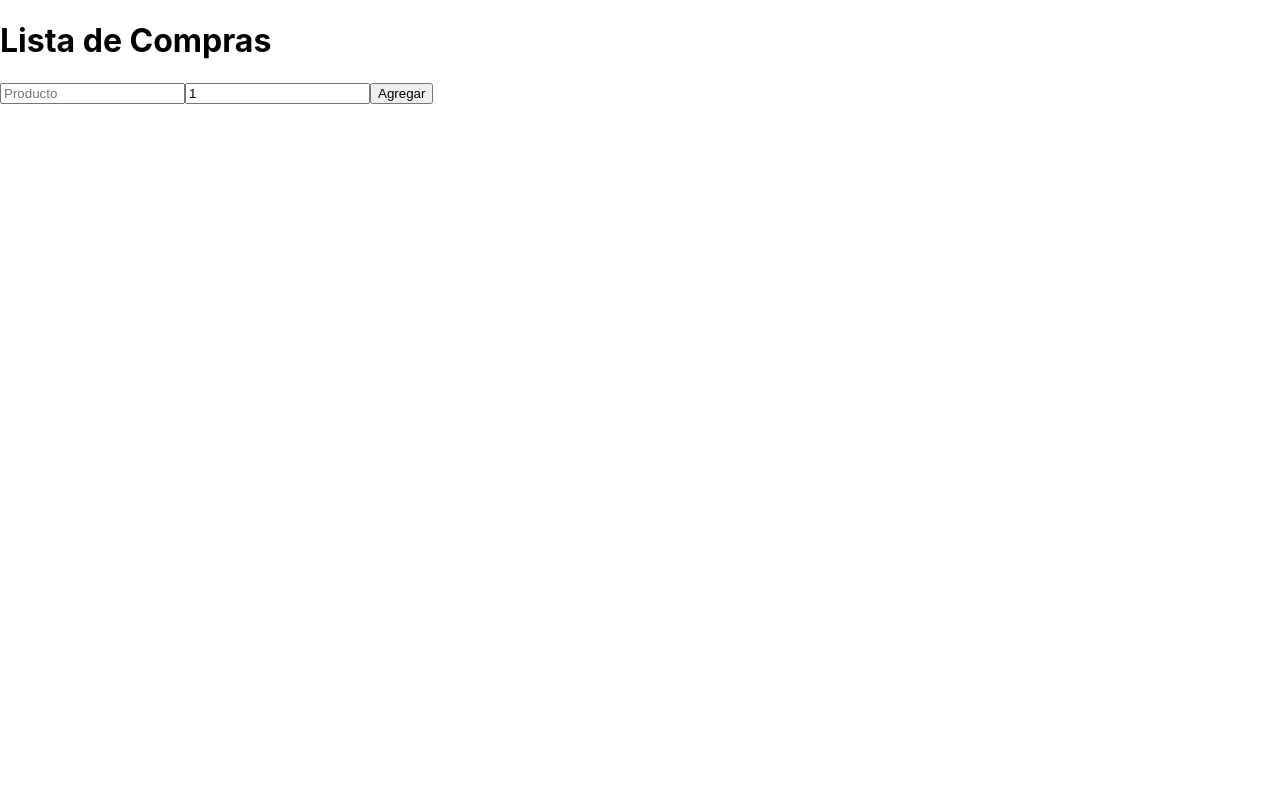
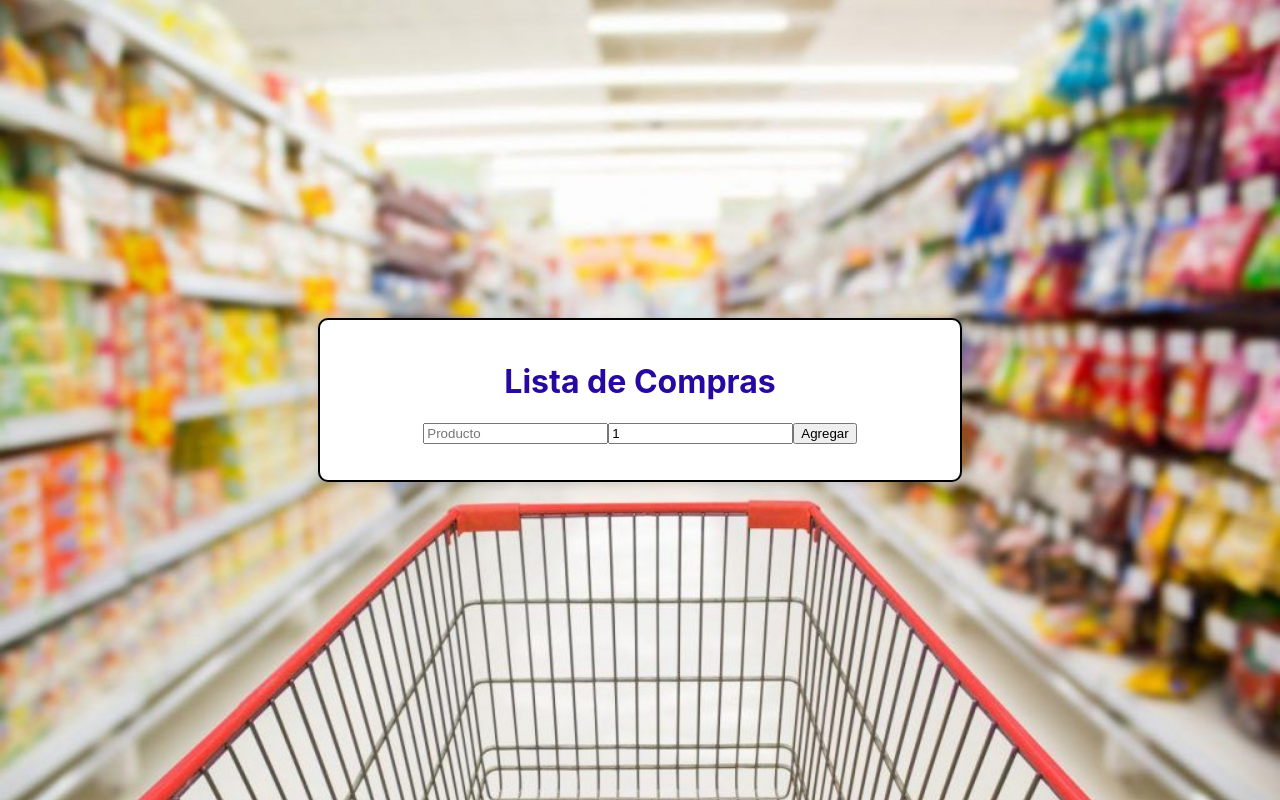
Before and after one commit to JuanmaGauna/ControlCompras, a React (Create React App) app: page / in a window 1280 px wide. Built offline with nearby package versions, Linux system fonts and the light colour scheme.

Commit message:
Se agrega estilos

```diff
--- a/src/App.css
+++ b/src/App.css
@@ -1,18 +1,41 @@
+/* Estilo para centrar el contenedor y el texto */
+.center-container {
+  display: flex;
+  flex-direction: column;
+  justify-content: center;
+  align-items: center;
+  height: 100vh; /* Altura completa de la ventana */
+  text-align: center; /* Centra el texto dentro del contenedor */
+  background-color: #f0f0f0; /* Color de fondo opcional */
+  background-image: url('img/super.jpg'); /* Cambia por la URL de tu imagen */
+  background-size: cover;  /* Asegura que la imagen cubra toda la ventana */
+  background-position: center;  /* Centra la imagen de fondo */
+  background-repeat: no-repeat; /* Evita que la imagen se repita */
+}
+.box-container{
+  border: 2px solid #000;  /* Borde del recuadro */
+  padding: 20px;           /* Espacio interior del recuadro */
+  border-radius: 10px;      /* Bordes redondeados opcionales */
+  background-color: #fff;   /* Fondo del recuadro */
+  box-shadow: 0 4px 8px rgba(0, 0, 0, 0.1); /* Sombra para darle profundidad */
+  text-align: center;       /* Centrar el texto dentro del recuadro */
+  width: 80%;               /* Ajusta el ancho del recuadro */
+  max-width: 600px;         /* Máximo ancho del recuadro */
+}
+
+/* Estilo para el título principal */
+.tituloPrincipal {
+
+  color: rgb(39, 8, 161); /* Cambia el color del texto a azul */
+  font-size: 2rem; /* Ajusta el tamaño de fuente si lo deseas */
+}
+
+/* Puedes eliminar el siguiente bloque si no estás usando el logo de React */
 .App {
   text-align: center;
 }
 
-.App-logo {
-  height: 40vmin;
-  pointer-events: none;
-}
-
-@media (prefers-reduced-motion: no-preference) {
-  .App-logo {
-    animation: App-logo-spin infinite 20s linear;
-  }
-}
-
+/* Puedes eliminar esto si no usas un logo */
 .App-header {
   background-color: #282c34;
   min-height: 100vh;
@@ -24,15 +47,7 @@
   color: white;
 }
 
+/* Puedes eliminar esto si no necesitas un enlace estilizado */
 .App-link {
-  color: #61dafb;
+  color: #3026c2;
 }
-
-@keyframes App-logo-spin {
-  from {
-    transform: rotate(0deg);
-  }
-  to {
-    transform: rotate(360deg);
-  }
-}
--- a/src/ItemList.js
+++ b/src/ItemList.js
@@ -55,5 +55,4 @@ function ItemList({ items, removeItem, updateItem, togglePurchased }) {
     </ul>
   );
 }
-
 export default ItemList;
--- a/src/ShoppingList.js
+++ b/src/ShoppingList.js
@@ -1,6 +1,7 @@
 import React, { useState } from 'react';
 import InputItem from './InputItem';
 import ItemList from './ItemList';
+import './App.css'
 
 function ShoppingList() {
   const [items, setItems] = useState([]);
@@ -28,8 +29,9 @@ function ShoppingList() {
   };
 
   return (
-    <div>
-      <h1>Lista de Compras</h1>
+    <div className="center-container">
+      <div className='box-container'>
+      <h1 className="tituloPrincipal">Lista de Compras </h1>
       <InputItem addItem={addItem} />
       <ItemList
         items={items}
@@ -37,6 +39,7 @@ function ShoppingList() {
         updateItem={updateItem}
         togglePurchased={togglePurchased}
       />
+      </div>
     </div>
   );
 }
```
Also changed, not shown: App.js (+5 -3 lines), public/index.html (line endings or trailing spaces), src/img/super.jpg (added).
